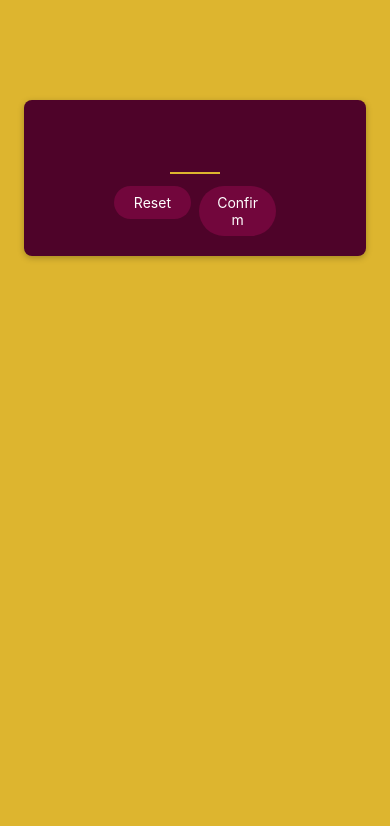
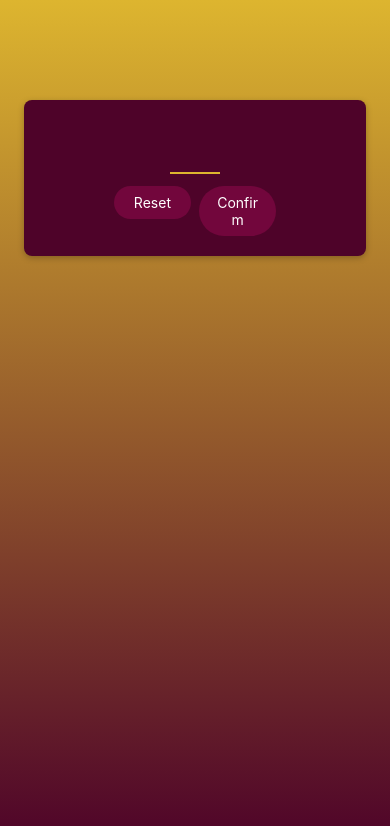
Before and after one commit to yahyayesilyurt/guess-number-mini-game-app, a React Native app: screen / in a window 390 px wide. Shown: the top 826 px of the page. Built offline with nearby package versions, Linux system fonts and the light colour scheme.

Commit message:
added linear gradient

```diff
--- a/App.js
+++ b/App.js
@@ -1,18 +1,18 @@
 import { StyleSheet, View } from "react-native";
+import { LinearGradient } from "expo-linear-gradient";
 
 import StartGameScreen from "./screens/StartGameScreen";
 
 export default function App() {
   return (
-    <View style={styles.rootScreen}>
+    <LinearGradient colors={["#ddb52f", "#4e0329"]} style={styles.rootScreen}>
       <StartGameScreen />
-    </View>
+    </LinearGradient>
   );
 }
 
 const styles = StyleSheet.create({
   rootScreen: {
     flex: 1,
-    backgroundColor: "#ddb52f",
   },
 });
--- a/package.json
+++ b/package.json
@@ -12,7 +12,8 @@
     "expo": "^51.0.31",
     "expo-status-bar": "~1.12.1",
     "react": "18.2.0",
-    "react-native": "0.74.5"
+    "react-native": "0.74.5",
+    "expo-linear-gradient": "~13.0.2"
   },
   "devDependencies": {
     "@babel/core": "^7.24.0"
```
Also changed, not shown: 1 other file (tests, documents, lock files or other folders).
